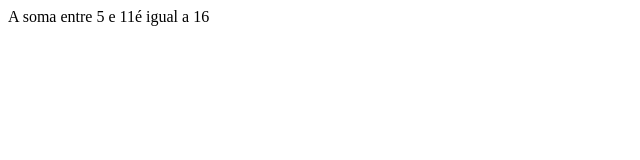
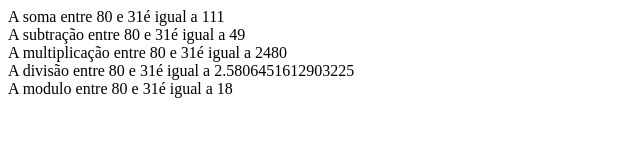
Before and after one commit to rod273/Operadores_aritim-ticos, a plain HTML site: page index.html in a window 1280 px wide. Shown: the whole page, without its empty margins (0-640 px from the left). Drawn offline with Linux system fonts and the light colour scheme.

Commit message:
Update index.html

```diff
--- a/index.html
+++ b/index.html
@@ -7,10 +7,14 @@
     <title>Operadores Aritmeticos</title>
     <script>
 
-        var num1 = 5
-        var num2 = 11
+        var num1 = 80
+        var num2 = 31
 
-        document.write('A soma entre ', num1 ,' e ', num2, 'é igual a ',num1 + num2)
+        document.write('A soma entre ', num1 ,' e ', num2, 'é igual a ',num1 + num2, '<br />')
+        document.write('A subtração entre ', num1 ,' e ', num2, 'é igual a ', num1 - num2, '<br />')
+        document.write('A multiplicação entre ', num1 ,' e ', num2, 'é igual a ',num1 * num2, '<br />')
+        document.write('A divisão entre ', num1 ,' e ', num2, 'é igual a ',num1 / num2, '<br />')
+        document.write('A modulo entre ', num1 ,' e ', num2, 'é igual a ',num1 % num2, '<br />')
 
 
 
```
